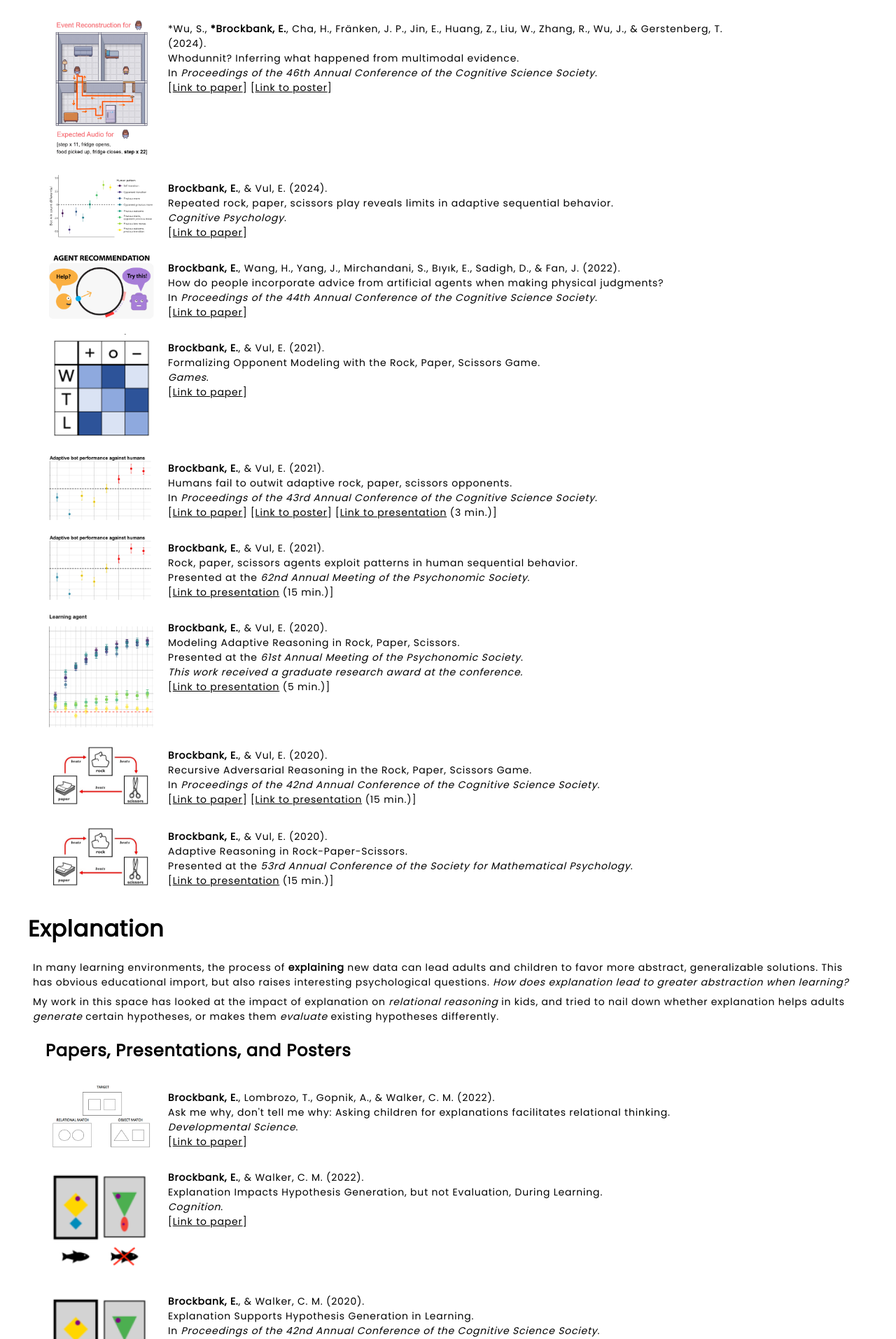
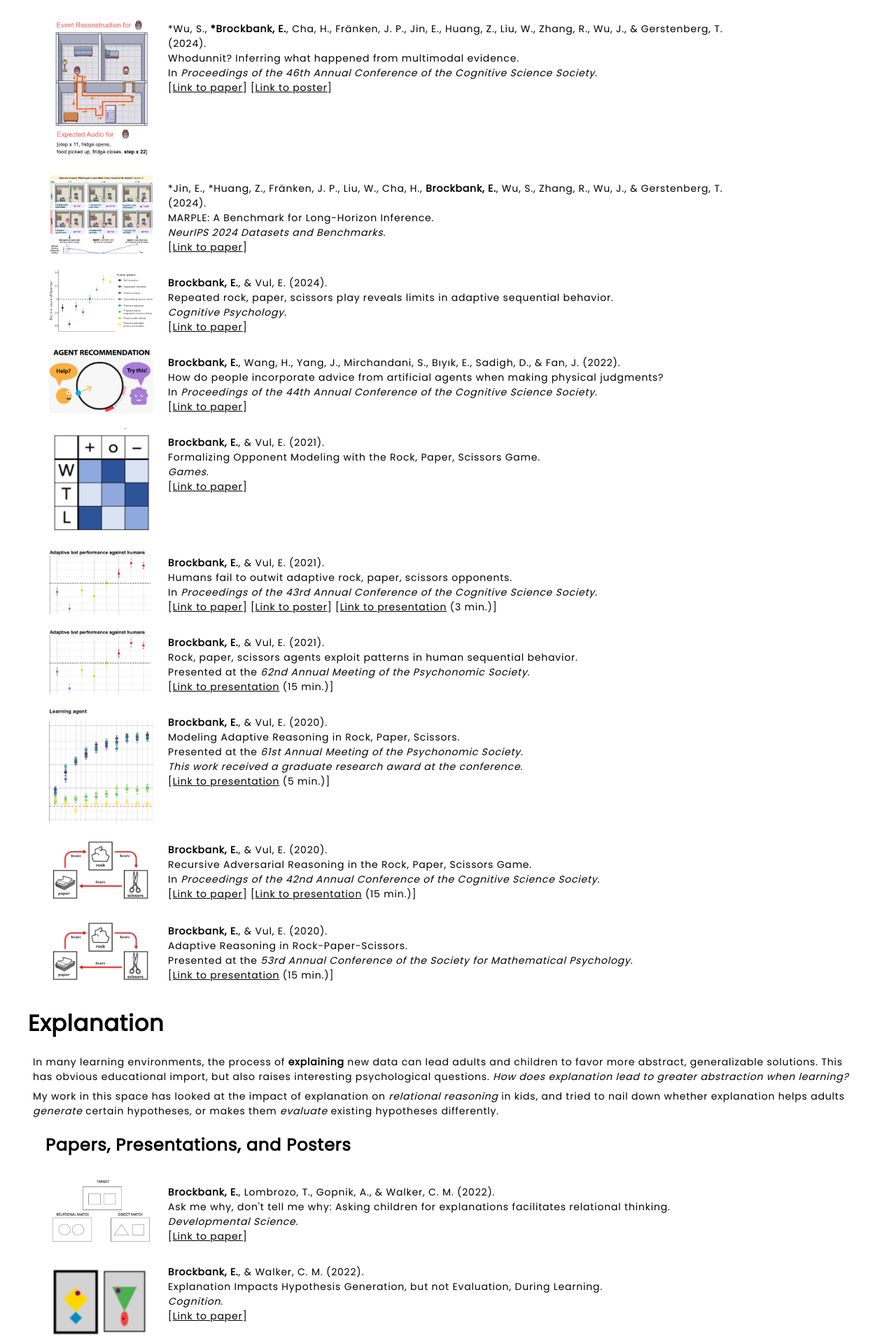
Before and after one commit to erik-brockbank/website, a Flask app: page /research in a window 1280 px wide. Shown: the part 1434-3347 px from the top of the page at 70% size. Run offline with Flask 3, Linux system fonts and the light colour scheme; some web fonts are replaced.

Commit message:
neurips paper link, cv update

```diff
--- a/templates/research.html
+++ b/templates/research.html
@@ -21,9 +21,6 @@
 
     <!--
       SOCIAL / RPS
-    -->
-    <!--
-      TODO add Neurips paper?
     -->
     <div class="topic-bucket">
       <h1 class="topic-header">Social and Adaptive Reasoning</h1>
@@ -58,7 +55,7 @@
             Kuang, J., <b>Brockbank, E.</b>, Bicchieri, C., & Hawkins, R. (2026).
             <br>Inferring Joint Commitment from Observed Coordination.
             <br>In <em>Proceedings of the 48th Annual Conference of the Cognitive Science Society</em>.
-            <br>[<a href="/static/docs/papers/joint_commitment_cogsci2026-final.pdf"><u>Link to paper</u></a>]
+            <br>[<a href="/static/docs/papers/Joint_commitment_cogsci2026.pdf"><u>Link to paper</u></a>]
           </span>
         </div>
 
@@ -115,6 +112,15 @@
             <br>In <em>Proceedings of the 46th Annual Conference of the Cognitive Science Society</em>.
             <br>[<a href="/static/docs/papers/MARPLE_long_cogsci2024-final.pdf"><u>Link to paper</u></a>]
             [<a href="/static/docs/posters/marple-cogsci-24.pdf"><u>Link to poster</u></a>]
+          </span>
+        </div>
+        <div class="paper-links">
+          <img src="/static/img/paper_img_marple_neurips.png" class="paper-img" alt="photo" style="width: 150px;">
+          <span class="paper-cite">
+            *Jin, E., *Huang, Z., Fr&auml;nken, J. P., Liu, W., Cha, H., <b>Brockbank, E.</b>, Wu, S., Zhang, R., Wu, J., & Gerstenberg, T. (2024).
+            <br>MARPLE: A Benchmark for Long-Horizon Inference.
+            <br><em>NeurIPS 2024 Datasets and Benchmarks</em>.
+            <br>[<a href="/static/docs/papers/MARPLE_neurips.pdf"><u>Link to paper</u></a>]
           </span>
         </div>
         <div class="paper-links">
```
Also changed, not shown: static/img/paper_img_marple_neurips.png (added), 3 other files.
